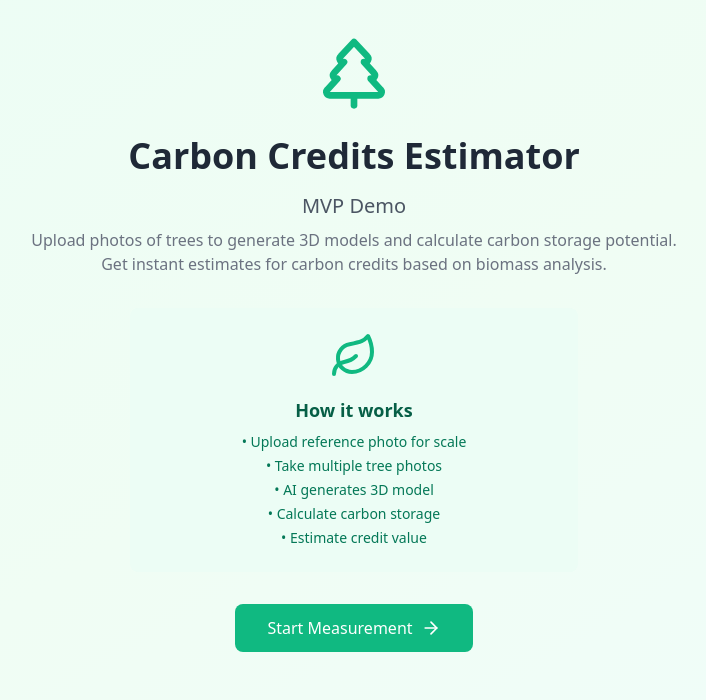
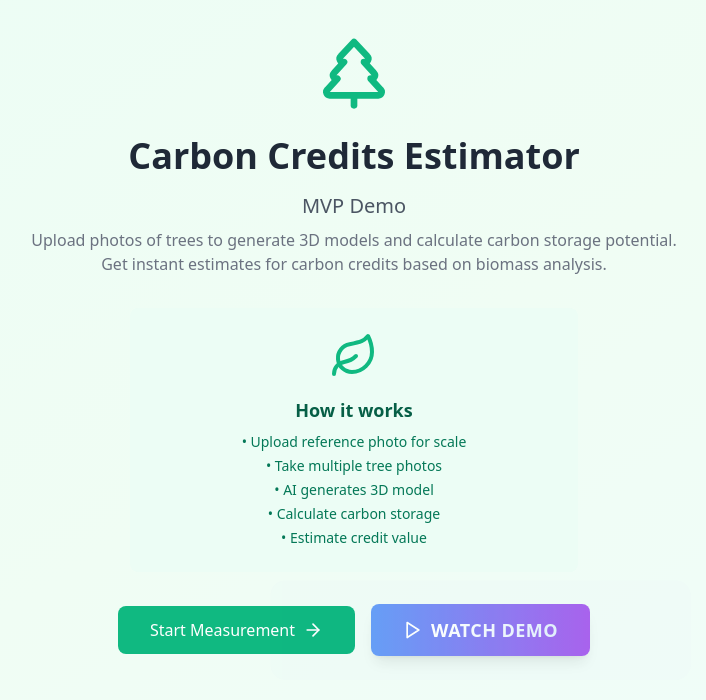
Before and after one commit to Kreezy09/carbon-credits-mvp, a React (Vite) app: page / in a window 1280 px wide. Shown: the top 700 px of the page, without its empty margins (286-992 px from the left). Built offline with nearby package versions, Linux system fonts and the light colour scheme.

Commit message:
added watch demo button

```diff
--- a/src/App.tsx
+++ b/src/App.tsx
@@ -1,5 +1,5 @@
-import React, { useState } from 'react';
-import { Upload, Camera, TreePine, Leaf, ArrowRight, ArrowLeft, CheckCircle, Loader } from 'lucide-react';
+import React, { useState, useEffect } from 'react';
+import { Upload, Camera, TreePine, Leaf, ArrowRight, ArrowLeft, CheckCircle, Loader, Play } from 'lucide-react';
 
 interface FileUpload {
   name: string;
@@ -16,6 +16,8 @@ function App() {
   const [isProcessing, setIsProcessing] = useState(false);
   const [modelCreated, setModelCreated] = useState(false);
   const [selectedSpecies, setSelectedSpecies] = useState<string>("");
+  const [typedText, setTypedText] = useState<string>("");
+  const [isTyping, setIsTyping] = useState<boolean>(false);
 
   const treeSpecies = [
     "Oak (Quercus robur)",
@@ -60,6 +62,8 @@ function App() {
     setIsProcessing(false);
     setModelCreated(false);
     setSelectedSpecies("");
+    setTypedText("");
+    setIsTyping(false);
   };
 
   const handleReferenceUpload = (
@@ -142,6 +146,28 @@ function App() {
     }, 3000);
   };
 
+  // Typing effect for Watch Demo button
+  useEffect(() => {
+    if (currentStep === 0) {
+      const text = "WATCH DEMO";
+      let index = 0;
+      setIsTyping(true);
+      setTypedText("");
+
+      const typeInterval = setInterval(() => {
+        if (index < text.length) {
+          setTypedText(text.substring(0, index + 1));
+          index++;
+        } else {
+          clearInterval(typeInterval);
+          setIsTyping(false);
+        }
+      }, 100);
+
+      return () => clearInterval(typeInterval);
+    }
+  }, [currentStep]);
+
   const ProgressBar = () => (
     <div className="w-full max-w-2xl mx-auto mb-8">
       <div className="flex justify-between items-center mb-2">
@@ -217,13 +243,29 @@ function App() {
         </ul>
       </div>
 
+      <div className="flex flex-col sm:flex-row gap-4 items-center justify-center">
         <button
           onClick={nextStep}
-        className="bg-emerald-500 text-white px-8 py-3 rounded-lg font-medium hover:bg-emerald-600 transition-colors flex items-center gap-2 mx-auto"
+          className="bg-emerald-500 text-white px-8 py-3 rounded-lg font-medium hover:bg-emerald-600 transition-colors flex items-center gap-2"
         >
           Start Measurement
           <ArrowRight className="w-5 h-5" />
         </button>
+
+        <a
+          href="https://drive.google.com/file/d/1ABC123DEF456GHI789JKL/view?usp=sharing"
+          target="_blank"
+          rel="noopener noreferrer"
+          className="relative bg-gradient-to-r from-blue-500 to-purple-600 text-white px-8 py-3 rounded-lg font-bold hover:from-blue-600 hover:to-purple-700 transition-all duration-300 transform hover:scale-105 shadow-lg hover:shadow-xl flex items-center gap-2 group animate-pulse"
+        >
+          <div className="absolute inset-0 bg-gradient-to-r from-blue-500 to-purple-600 rounded-lg animate-ping opacity-20"></div>
+          <Play className="w-5 h-5 group-hover:scale-110 transition-transform relative z-10" />
+          <span className="relative z-10 bg-gradient-to-r from-white to-blue-100 bg-clip-text text-transparent font-black text-lg tracking-wide group-hover:from-yellow-200 group-hover:to-white transition-all duration-300">
+            {typedText}
+            {isTyping && <span className="animate-pulse">|</span>}
+          </span>
+        </a>
+      </div>
     </div>
   );
 
```
Lines whose indentation alone changed are shown as unchanged.
